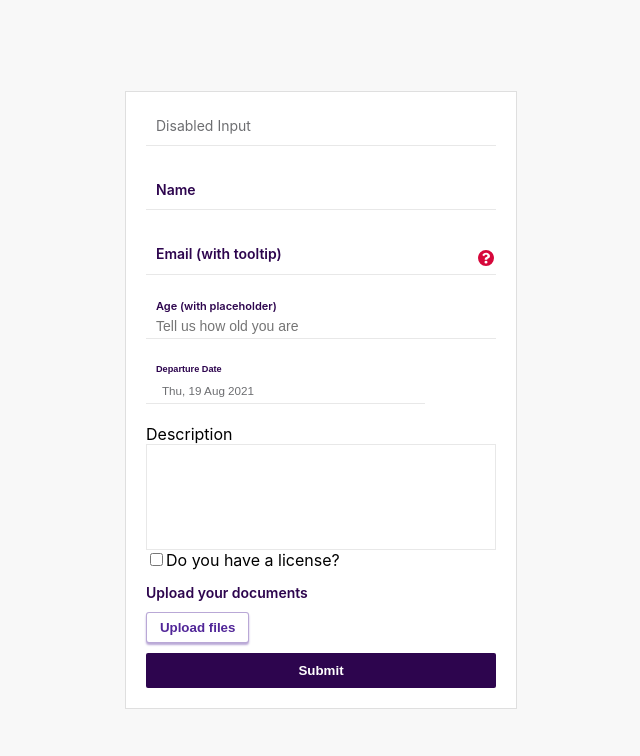
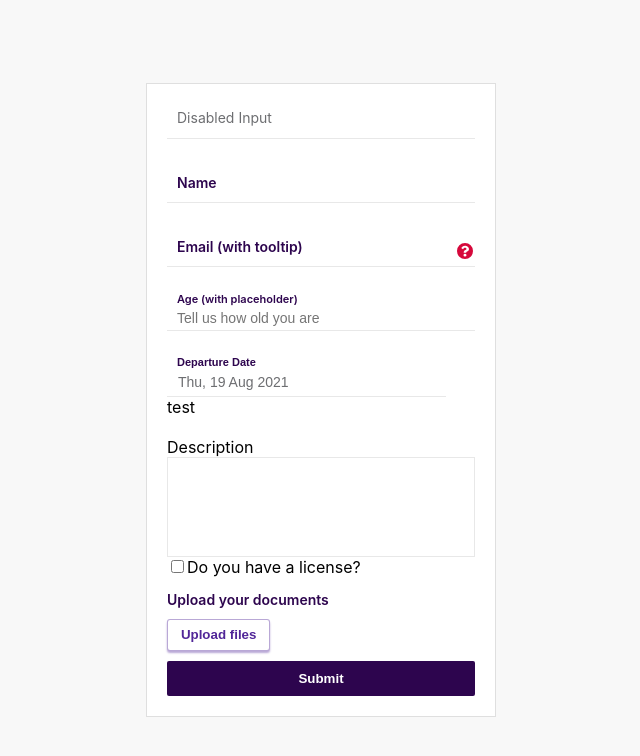
Before and after one commit to iamjoelgeorge/resuable-formik-forms-library, a React (Create React App) app: page / in a window 1280 px wide. Shown: the top 756 px of the page, without its empty margins (319-959 px from the left). Built offline with nearby package versions, Linux system fonts and the light colour scheme.

Commit message:
Minor changes.

```diff
--- a/src/components/CustomFormikForm/Checkbox/Checkbox.js
+++ b/src/components/CustomFormikForm/Checkbox/Checkbox.js
@@ -8,7 +8,7 @@ const Checkbox = (props) => {
   return (
     <div>
       <Field type='checkbox' name={name} id={name} {...rest} />
-      <label htmlFor={name}>{label}</label>
+      {label && <label htmlFor={name}>{label}</label>}
     </div>
   );
 };
--- a/src/components/CustomFormikForm/DatePicker/CalendarDatePicker/CalendarDatePicker.js
+++ b/src/components/CustomFormikForm/DatePicker/CalendarDatePicker/CalendarDatePicker.js
@@ -9,10 +9,10 @@ import styles from './CalendarDatePicker.module.scss';
 import SlidingLabel from '../../SlidingLabel/SlidingLabel';
 
 const CalendarDatePicker = (props) => {
-  const { name, formik, ...rest } = props;
+  const { name, label, formik, ...rest } = props;
   const [isCalendarOpen, setIsCalendarOpen] = useState(false);
+  const dateFormat = 'ddd, D MMM YYYY';
   const calendarRef = useRef();
-  const dateFormat = 'ddd, D MMM YYYY';
 
   useLayoutEffect(() => {
     document.addEventListener('mousedown', handleClickOutside);
@@ -53,8 +53,9 @@ const CalendarDatePicker = (props) => {
       }}
     />
   );
+
   return (
-    <div className={styles.container} ref={calendarRef}>
+    <div id='custom-calendar-date-picker' className={styles.container} ref={calendarRef}>
       <Field name={name} {...rest}>
         {({ form, field }) => {
           const { value } = field;
@@ -74,7 +75,7 @@ const CalendarDatePicker = (props) => {
                 onClick={toggleCalendar}
               >
                 <SlidingLabel
-                  label={'Departure Date'}
+                  label={label}
                   inputEntered={!!value.toString()}
                   htmlFor={'selectedDate'}
                   showErrorStyle={false}
@@ -93,7 +94,6 @@ const CalendarDatePicker = (props) => {
 
 CalendarDatePicker.propTypes = {
   name: PropTypes.string.isRequired,
-  formik: PropTypes.object,
   rest: PropTypes.object,
 };
 
--- a/src/components/CustomFormikForm/DatePicker/CalendarDatePicker/CalendarDatePicker.module.scss
+++ b/src/components/CustomFormikForm/DatePicker/CalendarDatePicker/CalendarDatePicker.module.scss
@@ -1,7 +1,12 @@
 @import '../../../../theme/variables.scss';
 @import '../../../../theme/utils.scss';
 
+* {
+  box-sizing: border-box;
+}
+
 :global {
+  #custom-calendar-date-picker {
     .react-calendar {
       max-width: 272px;
       overflow: scroll;
@@ -184,6 +189,7 @@
       }
     }
   }
+}
 
 .container {
   max-width: 279px;
@@ -209,8 +215,8 @@
 
     .selectedDate {
       color: $secondaryGrey;
-      font-size: em(14);
-      margin: 2px 0 5px 10px;
+      font-size: 14px;
+      margin: 2px 5px 5px;
     }
   }
 
--- a/src/components/CustomFormikForm/DatePicker/DatePicker.js
+++ b/src/components/CustomFormikForm/DatePicker/DatePicker.js
@@ -7,7 +7,9 @@ import DropdownDatePicker from './DropdownDatePicker/DropdownDatePicker';
 const DatePicker = (props) => {
   const { dropdown = false } = props;
 
-  return <div>{dropdown ? <DropdownDatePicker /> : <CalendarDatePicker {...props} />}</div>;
+  return (
+    <div>{dropdown ? <DropdownDatePicker {...props} /> : <CalendarDatePicker {...props} />}</div>
+  );
 };
 
 DatePicker.propTypes = {
--- a/src/components/CustomFormikForm/DatePicker/DropdownDatePicker/DropdownDatePicker.js
+++ b/src/components/CustomFormikForm/DatePicker/DropdownDatePicker/DropdownDatePicker.js
@@ -1,11 +1,21 @@
-import React from 'react'
+import { Field } from 'formik';
+import React from 'react';
 
-const DropdownDatePicker = () => {
-    return (
-        <div>
-            Dropdown DatePicker
-        </div>
-    )
-}
+const DropdownDatePicker = (props) => {
+  const { name, label, ...rest } = props;
 
-export default DropdownDatePicker
+  return (
+    <div>
+      <Field name={name} {...rest}>
+        {({ form, field }) => {
+          const { value } = field;
+          const { setFieldValue } = form;
+
+          return <div>test</div>;
+        }}
+      </Field>
+    </div>
+  );
+};
+
+export default DropdownDatePicker;
--- a/src/components/CustomFormikForm/FormOne/FormOne.js
+++ b/src/components/CustomFormikForm/FormOne/FormOne.js
@@ -1,8 +1,13 @@
 /* eslint-disable */
 import React from 'react';
 import Button from '../../Button/Button';
+import Checkbox from '../Checkbox/Checkbox';
+import DatePicker from '../DatePicker/DatePicker';
+import FileUploadInput from '../FileUploadInput/FileUploadInput';
 import FormContainer from '../FormContainer/FormContainer';
 import FormControl from '../FormControl/FormControl';
+import Input from '../Input/Input';
+import Textarea from '../Textarea/Textarea';
 
 import styles from './FormOne.module.scss';
 
@@ -15,7 +20,8 @@ const FormOne = () => {
     description: '',
     license: false,
     idProofs: [],
-    date: new Date(),
+    departureDate: new Date(),
+    returnDate: new Date(),
   };
   const validations = [
     {
@@ -23,12 +29,6 @@ const FormOne = () => {
       type: 'email',
       isRequired: true,
       message: 'Enter the correct email id',
-    },
-    {
-      name: 'age',
-      type: 'number',
-      isRequired: true,
-      message: 'Please enter your age',
     },
     {
       name: 'description',
@@ -53,26 +53,21 @@ const FormOne = () => {
       containerClass={styles.container}
       onSubmit={handleSubmit}
     >
-      <FormControl control='input' type='test' name='test' label='Disabled Input' disabled />
-      <FormControl control='input' type='name' name='name' label='Name' />
-      <FormControl
-        control='input'
-        type='email'
-        name='email'
-        label='Email (with tooltip)'
-        showTooltip
-      />
-      <FormControl
-        control='input'
+      <Input type='test' name='test' label='Disabled Input' disabled />
+      <Input type='test' type='name' name='name' label='Name' />
+      <Input type='test' type='email' name='email' label='Email (with tooltip)' showTooltip />
+      <Input
+        type='test'
         type='text'
         name='age'
         label='Age (with placeholder)'
         placeholder='Tell us how old you are'
       />
-      <FormControl control='datePicker' name='date' />
-      <FormControl control='textarea' name='description' label='Description' />
-      <FormControl control='checkbox' name='license' label='Do you have a license?' />
-      <FormControl control='file' name='idProofs' label='Upload your documents' />
+      <DatePicker name='departureDate' label="Departure Date" />
+      <DatePicker name='returnDate' dropdown />
+      <Textarea name='description' label='Description' />
+      <Checkbox name='license' label='Do you have a license?' />
+      <FileUploadInput name='idProofs' label='Upload your documents' />
 
       <Button type='submit' />
     </FormContainer>
--- a/src/components/CustomFormikForm/SlidingLabel/SlidingLabel.module.scss
+++ b/src/components/CustomFormikForm/SlidingLabel/SlidingLabel.module.scss
@@ -8,12 +8,12 @@
   top: -5px;
   left: 10px;
   transition: 0.1s all ease-in-out;
-  font-size: em(14);
+  font-size: 14px;
 }
 
 .slideLabel {
   top: -15px;
-  font-size: em(11);
+  font-size: 11px;
 }
 
 .labelError {
```
Lines whose indentation alone changed are shown as unchanged.
